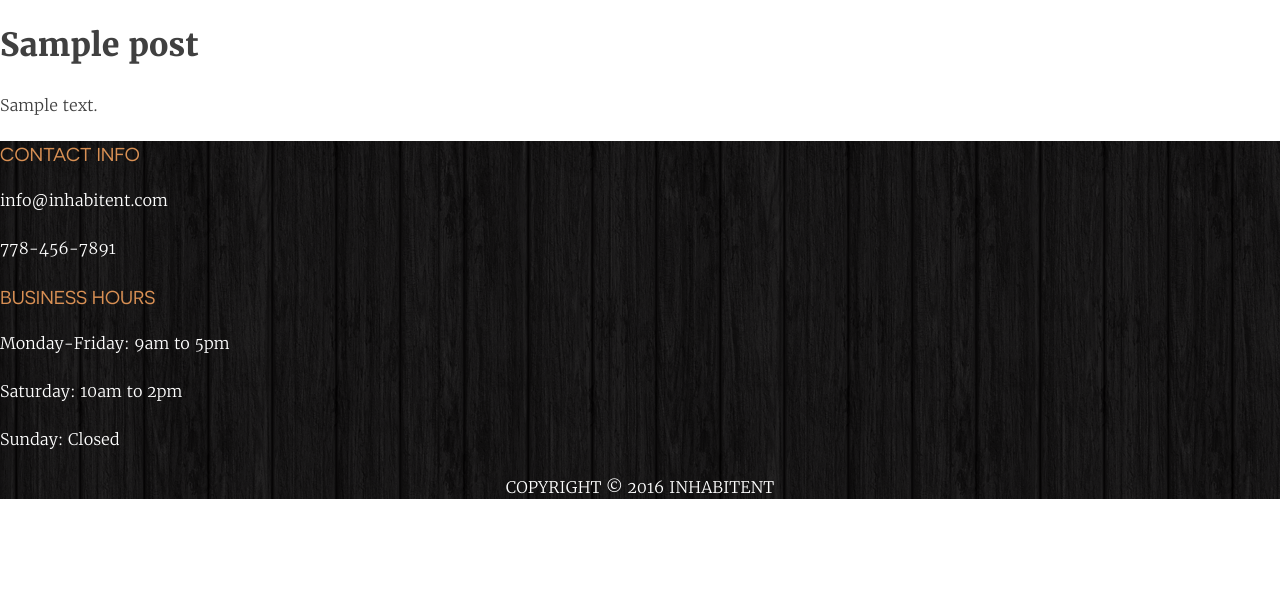
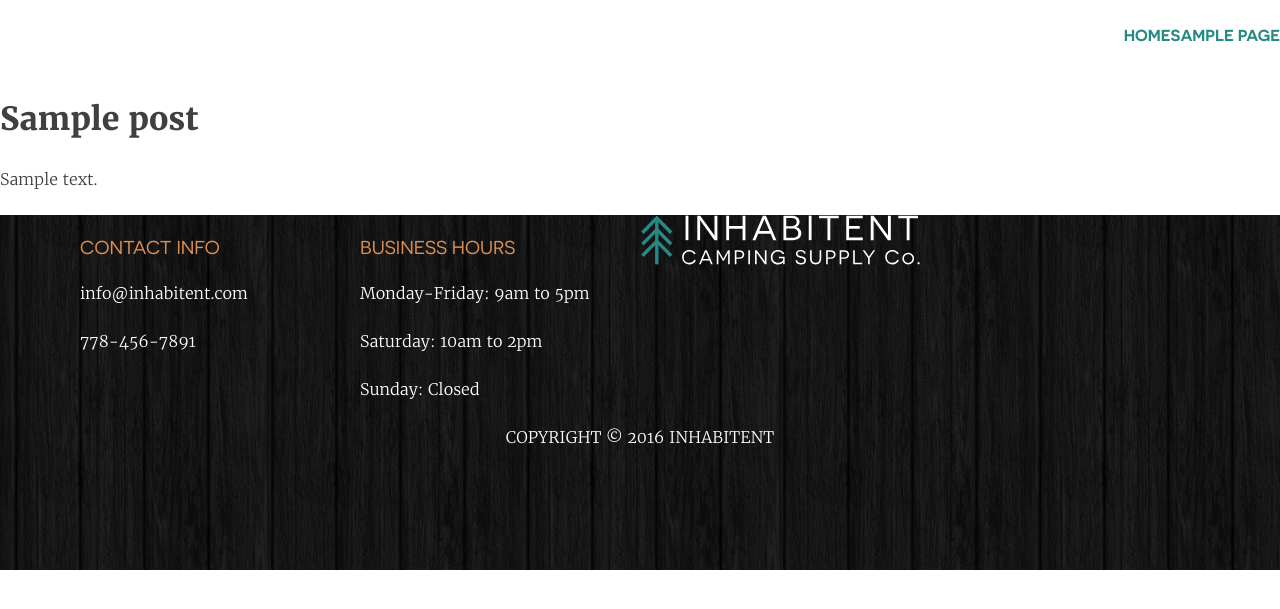
Before and after one commit to mariesarabia/Project-4-Inhabitent, a WordPress theme: template themes/inhabitent/page.php in a window 1280 px wide. Shown: the top 609 px of the page. Run offline with PHP 8.4 and a stand-in for WordPress, Linux system fonts and the light colour scheme; the site name, menu and one post (Sample post) are stand-ins, and other content is empty; some libraries are stand-ins or nearby versions; some web fonts are replaced.

Commit message:
worked on about page, front page, footer and header styling

```diff
--- a/themes/inhabitent/footer.php
+++ b/themes/inhabitent/footer.php
@@ -12,7 +12,7 @@
 			<footer id="colophon" class="site-footer" role="contentinfo">
 				<div class="site-info">
 					<!-- <a href="<?php echo esc_url( 'https://wordpress.org/' ); ?>"><?php printf( esc_html( 'Proudly powered by %s' ), 'WordPress' ); ?></a> -->
-					<div class="footer-info container">
+					<div class="footer-info-container">
 						<div class="contact">
 							<h3>Contact Info</h3>
 							<p>info@inhabitent.com</p>
@@ -24,7 +24,8 @@
 							<p>Saturday: 10am to 2pm</p>
 							<p>Sunday: Closed</p>
 						</div>
-						<div class="footer_logo">
+						<div class="text_logo">
+							<img src="<?php echo get_template_directory_uri(); ?>/images/logos/inhabitent-logo-text.svg" class="logo" alt="Inhabitent logo text";>
 						</div>
 					</div>
 					<div class="copyright">
--- a/themes/inhabitent/header.php
+++ b/themes/inhabitent/header.php
@@ -21,9 +21,7 @@
 			<a class="skip-link screen-reader-text" href="#content"><?php esc_html( 'Skip to content' ); ?></a>
 
 			<header id="masthead" class="site-header" role="banner">
-				<div class="navigation-container">
 				<div class="site-branding">
-						<div class="tent-logo"></div>
 					<h1 class="site-title screen-reader-text"><a href="<?php echo esc_url( home_url( '/' ) ); ?>" rel="home"><?php bloginfo( 'name' ); ?></a></h1>
 					<p class="site-description"><?php bloginfo( 'description' ); ?></p>
 				</div><!-- .site-branding -->
@@ -32,7 +30,6 @@
 					<button class="menu-toggle" aria-controls="primary-menu" aria-expanded="false"><?php esc_html( 'Primary Menu' ); ?></button>
 					<?php wp_nav_menu( array( 'theme_location' => 'primary', 'menu_id' => 'primary-menu' ) ); ?>
 				</nav><!-- #site-navigation -->
-				</div>
 			</header><!-- #masthead -->
 
 			<div id="content" class="site-content">
--- a/themes/inhabitent/sass/_content.scss
+++ b/themes/inhabitent/sass/_content.scss
@@ -48,14 +48,35 @@
 	display: block;
 }
 
+//additions//
 
-//Added by me
-
-.main-container {
-	padding-top: 0px;
+.hero {
+    background-image:
+    linear-gradient(180deg, rgba(0, 0, 0, 0.40), rgba(0, 0, 0, 0.40)),
+    url('../../images/home-hero.jpg');
+    background-size: cover cover;
+    background-repeat: no-repeat;
+	height: 100vh;
+	display: flex;
+	justify-content: center;
+	align-content: center;
+	flex-direction: column;
 		img {
 			width: 275px;
 			height: 275px;
-
 		}
 }
+
+//about
+
+.container {
+	margin-left: auto;
+	margin-right: auto;
+	width: 1120px;
+}
+
+.entry-content h2 {
+		font-family: $font__header;
+		text-transform: uppercase;
+		text-align: center;
+}
--- a/themes/inhabitent/sass/_footer.scss
+++ b/themes/inhabitent/sass/_footer.scss
@@ -5,6 +5,7 @@
     color: $color__background-body;
     background-image: url('../../images/dark-wood.png');
     background-size: 512px 512px;
+    height: 355px;
 }
 
 .site-info h3 {
@@ -14,9 +15,10 @@
 }
 
 .footer-info-container {
+    width: 1120px;
     display: flex;
-    flex-direction: column wrap;
     justify-content: space-between;
+    margin: auto;
 }
 
 
@@ -28,10 +30,16 @@
     width: 25%;
 }
 
-.footer_logo {
-    background-image: url('../../images/logos/inhabitent-logo-text-dark.svg');
+.copyright {
+    text-align: center;
+    height: 28px;
 }
 
-.copyright {
-    text-align: center;
+.text_logo {
+    width: 560px;
+    height: 58px;
+    img {
+        max-width: 50%;
+    }
+
 }
--- a/themes/inhabitent/sass/_header.scss
+++ b/themes/inhabitent/sass/_header.scss
@@ -1,26 +1,21 @@
-.hero {
-    background-image:
-    linear-gradient(180deg, rgba(0, 0, 0, 0.40), rgba(0, 0, 0, 0.40)),
-    url('../../images/home-hero.jpg');
-    background-size: cover;
-    background-repeat: no-repeat;
-    height: 100vh;
+.site-header {
+    margin-top: 0px;
 }
 
-.navigation-container {
-    display: flex;
-    width: 1120px;
-    position: fixed;
-    top: 0;
-    padding: 10px;
-    margin: auto;
-        li {
-            padding-left: 30px;
-            font-weight: 300;
-            font-style: normal;
-                a {
-                    color: $color__nav-reverse;
+// .navigation-container {
+//     display: flex;
+//     width: 1120px;
+//     position: fixed;
+//     top: 0;
+//     padding: 10px;
+//     margin: auto;
+//         li {
+//             padding-left: 30px;
+//             font-weight: 300;
+//             font-style: normal;
+//                 a {
+//                     color: $color__nav-reverse;
 
-                }
-        }
-}
+//                 }
+//         }
+// }
--- a/themes/inhabitent/sass/_typography.scss
+++ b/themes/inhabitent/sass/_typography.scss
@@ -9,6 +9,8 @@ select,
 textarea {
 	color: $color__text-main;
 	font-family: $font__main;
+	font-weight: 300;
+	font-style: normal;
 	@include font-size(1);
 	line-height: $font__line-height-body;
 }
--- a/themes/inhabitent/style.css
+++ b/themes/inhabitent/style.css
@@ -274,6 +274,8 @@ select,
 textarea {
   color: #404040;
   font-family: Merriweather, serif;
+  font-weight: 300;
+  font-style: normal;
   font-size: 16px;
   font-size: 1rem;
   line-height: 1.5; }
@@ -532,26 +534,8 @@ a {
   text-align: right;
   width: 50%; }
 
-.hero {
-  background-image: linear-gradient(180deg, rgba(0, 0, 0, 0.4), rgba(0, 0, 0, 0.4)), url("../../images/home-hero.jpg");
-  background-size: cover;
-  background-repeat: no-repeat;
-  height: 100vh; }
-
-.navigation-container {
-  display: -ms-flexbox;
-  display: flex;
-  width: 1120px;
-  position: fixed;
-  top: 0;
-  padding: 10px;
-  margin: auto; }
-  .navigation-container li {
-    padding-left: 30px;
-    font-weight: 300;
-    font-style: normal; }
-    .navigation-container li a {
-      color: #fff; }
+.site-header {
+  margin-top: 0px; }
 
 .site-info {
   font-family: Merriweather, serif;
@@ -559,7 +543,8 @@ a {
   font-style: normal;
   color: #fff;
   background-image: url("../../images/dark-wood.png");
-  background-size: 512px 512px; }
+  background-size: 512px 512px;
+  height: 355px; }
 
 .site-info h3 {
   font-family: Novecentosanswide, sans-serif;
@@ -567,12 +552,12 @@ a {
   text-transform: uppercase; }
 
 .footer-info-container {
+  width: 1120px;
   display: -ms-flexbox;
   display: flex;
-  -ms-flex-direction: column wrap;
-      flex-direction: column wrap;
   -ms-flex-pack: justify;
-      justify-content: space-between; }
+      justify-content: space-between;
+  margin: auto; }
 
 .contact {
   width: 25%; }
@@ -580,11 +565,15 @@ a {
 .hours {
   width: 25%; }
 
-.footer_logo {
-  background-image: url("../../images/logos/inhabitent-logo-text-dark.svg"); }
+.copyright {
+  text-align: center;
+  height: 28px; }
 
-.copyright {
-  text-align: center; }
+.text_logo {
+  width: 560px;
+  height: 58px; }
+  .text_logo img {
+    max-width: 50%; }
 
 /*--------------------------------------------------------------
 # Accessibility
@@ -694,11 +683,32 @@ a {
 .bypostauthor {
   display: block; }
 
-.main-container {
-  padding-top: 0px; }
-  .main-container img {
+.hero {
+  background-image: linear-gradient(180deg, rgba(0, 0, 0, 0.4), rgba(0, 0, 0, 0.4)), url("../../images/home-hero.jpg");
+  background-size: cover cover;
+  background-repeat: no-repeat;
+  height: 100vh;
+  display: -ms-flexbox;
+  display: flex;
+  -ms-flex-pack: center;
+      justify-content: center;
+  -ms-flex-line-pack: center;
+      align-content: center;
+  -ms-flex-direction: column;
+      flex-direction: column; }
+  .hero img {
     width: 275px;
     height: 275px; }
+
+.container {
+  margin-left: auto;
+  margin-right: auto;
+  width: 1120px; }
+
+.entry-content h2 {
+  font-family: Novecentosanswide, sans-serif;
+  text-transform: uppercase;
+  text-align: center; }
 
 /*--------------------------------------------------------------
 # Media
```
Also changed, not shown: themes/inhabitent/front-page.php (+20 -8 lines), themes/inhabitent/build/css/style.min.css, 1 other file. Lines whose indentation alone changed are shown as unchanged.
